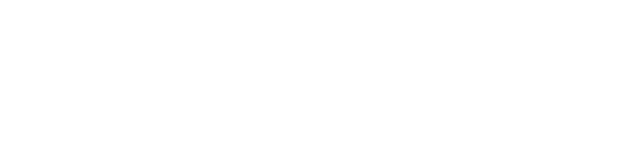
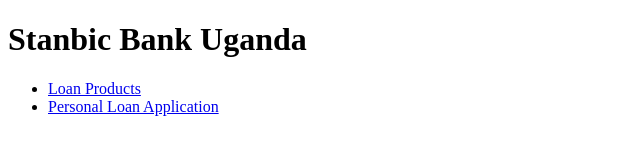
Before and after one commit to Patrickodida/stanbic-bank-uganda-loan-portal, a plain HTML site: page personal-loan.html in a window 1280 px wide. Shown: the whole page, without its empty margins (0-640 px from the left). Drawn offline with Linux system fonts and the light colour scheme.

Commit message:
Personal Loan Page - Add site header and the main navigation

```diff
--- a/personal-loan.html
+++ b/personal-loan.html
@@ -7,8 +7,14 @@
     <link rel="stylesheet" href="dlac.css">
 </head>
 <body>
-    <header>
-
+    <header class="site-header">
+        <h1>Stanbic Bank Uganda</h1>
+        <nav class="navbar" aria-label="Main navigation">
+            <ul>
+                <li><a href="index.html">Loan Products</a></li>
+                <li><a href="personal-loan.html" class="active">Personal Loan Application</a></li>
+            </ul>
+        </nav>
     </header>
 
     <main>
```
